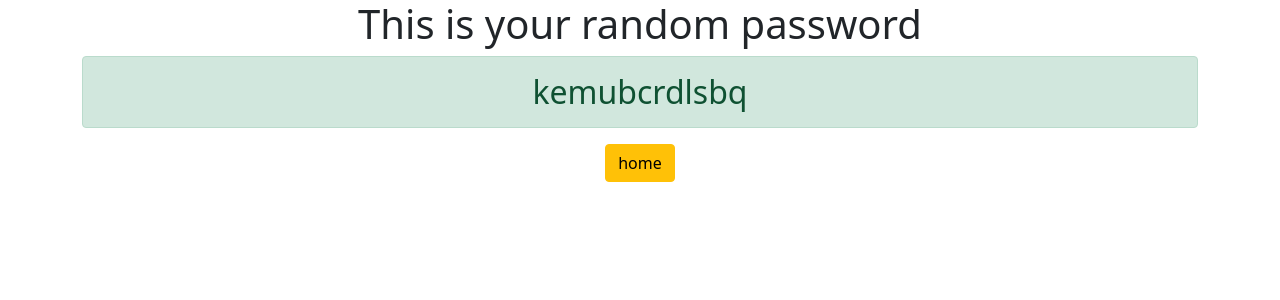
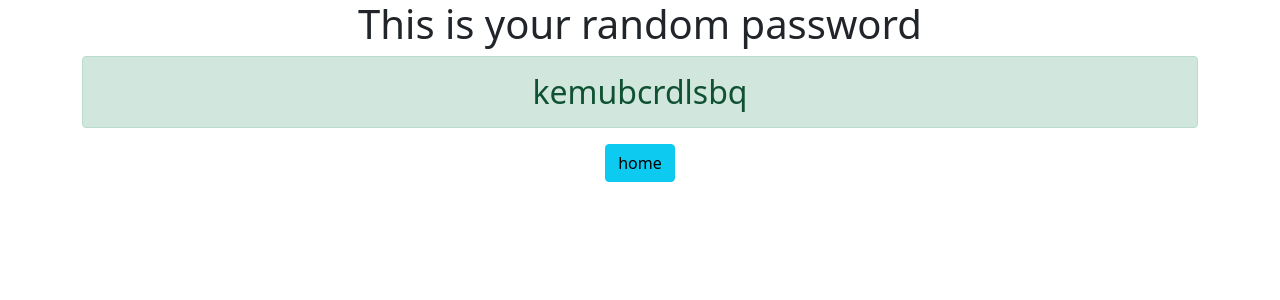
Before and after one commit to MaherOMRI/Django3_password_generator_project, a Django app: page /password/ in a window 1280 px wide. Shown: the top 300 px of the page. Run offline with Django 3.2, Linux system fonts and the light colour scheme.

Commit message:
Our second  commit

```diff
--- a/generator/templates/generator/password.html
+++ b/generator/templates/generator/password.html
@@ -3,5 +3,5 @@
 
 <h1>This is your random password</h1>
 <h2 class="alert alert-success">{{ password }}</h2>
-<a class="btn btn-warning" href="{% url 'home' %}">home</a>
+<a class="btn btn-info" href="{% url 'home' %}">home</a>
 </div>
```
